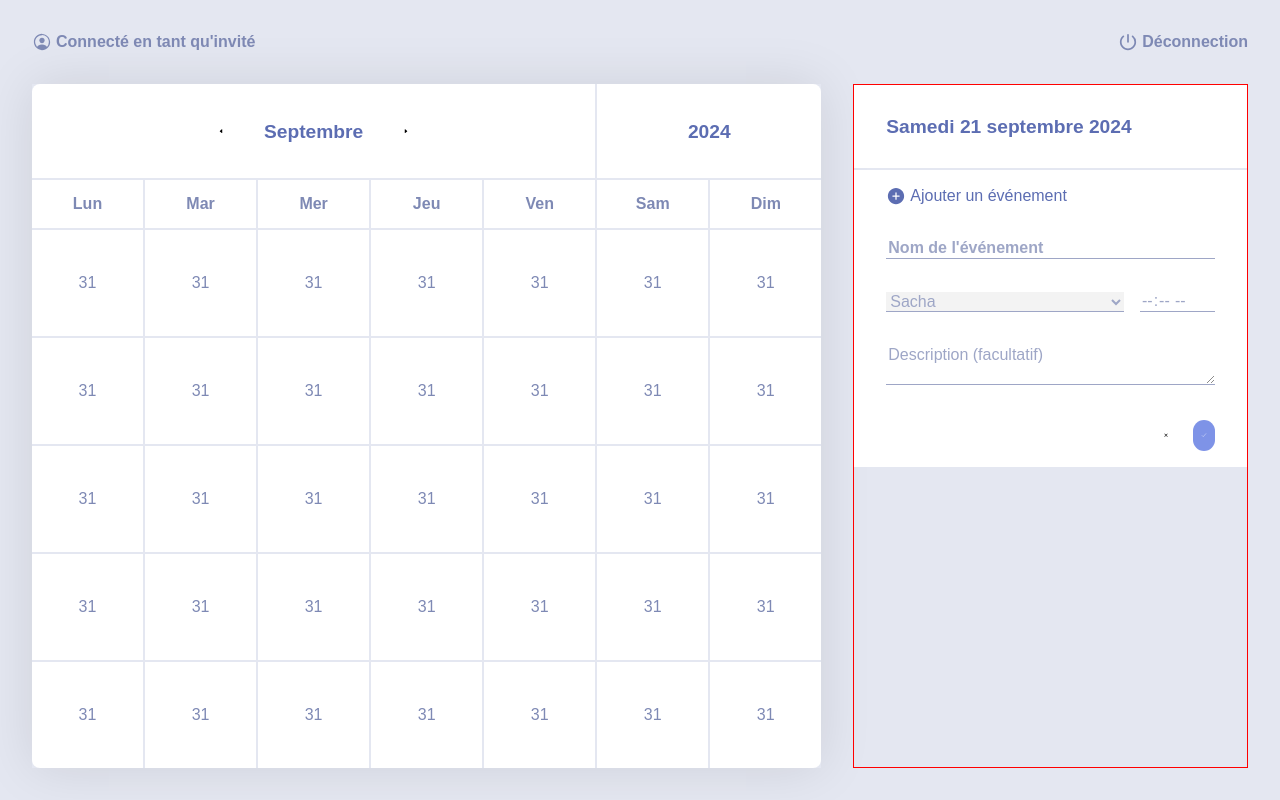
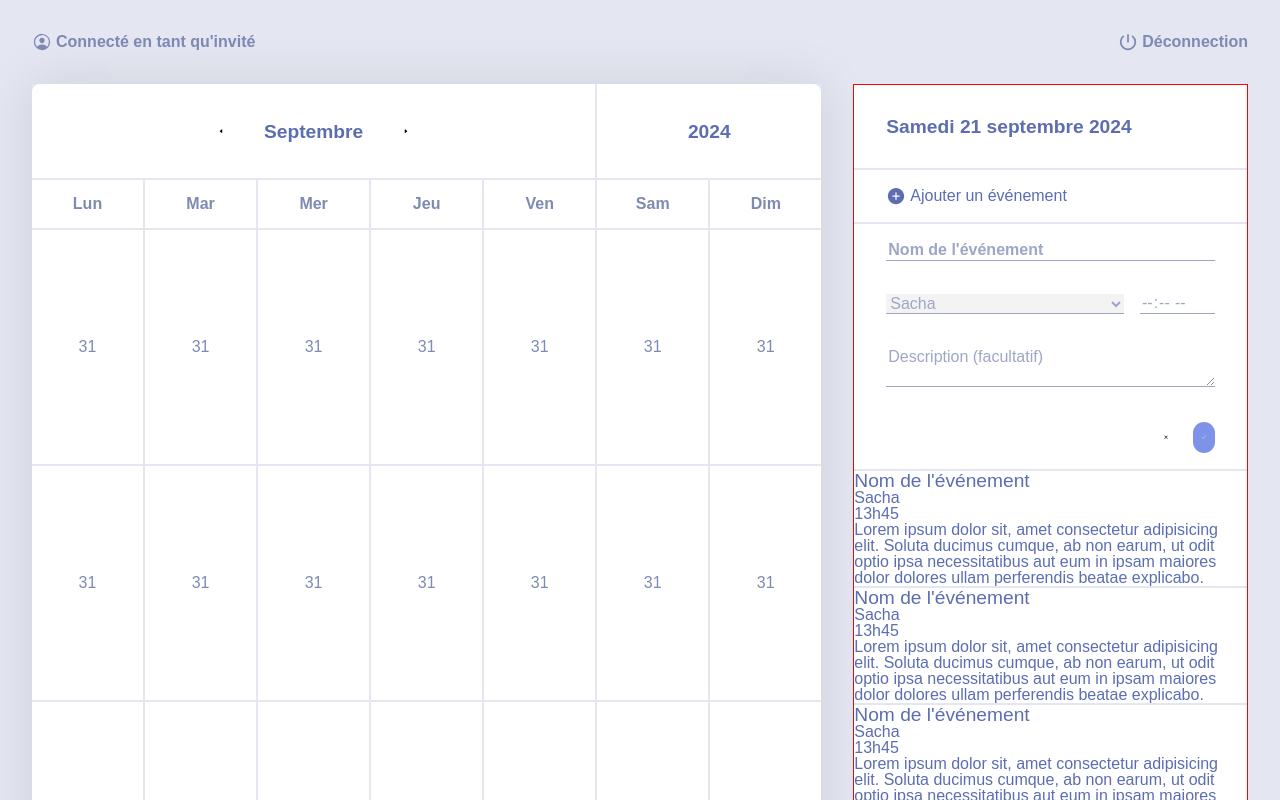
Before and after one commit to sylvain-galoustoff/sg-calendar, a React (Vite) app: page / in a window 1280 px wide. Built offline with nearby package versions, Linux system fonts and the light colour scheme; what webfontloader would draw is missing.

Commit message:
Create EventCard

```diff
--- /dev/null
+++ b/src/components/Events/EventCard.tsx
@@ -0,0 +1,18 @@
+function EventCard() {
+  return (
+    <div className="event-card">
+      <h2 className="event-name big">Nom de l'événement</h2>
+      <div className="event-data">
+        <p className="event-agenda">Sacha</p>
+        <p className="event-time">13h45</p>
+      </div>
+      <div className="event-note">
+        Lorem ipsum dolor sit, amet consectetur adipisicing elit. Soluta ducimus cumque,
+        ab non earum, ut odit optio ipsa necessitatibus aut eum in ipsam maiores dolor
+        dolores ullam perferendis beatae explicabo.
+      </div>
+    </div>
+  );
+}
+
+export default EventCard;
--- a/src/components/Sidebar/Sidebar.tsx
+++ b/src/components/Sidebar/Sidebar.tsx
@@ -1,4 +1,5 @@
 import AddEvent from "../Events/AddEvent";
+import EventCard from "../Events/EventCard";
 import SelectedDate from "./SelectedDate";
 
 function Sidebar() {
@@ -6,7 +7,16 @@ function Sidebar() {
     <div id="sidebar">
       <SelectedDate />
       <AddEvent />
-      <div id="events-list"></div>
+      <div id="events-list">
+        <EventCard />
+        <EventCard />
+        <EventCard />
+        <EventCard />
+        <EventCard />
+        <EventCard />
+        <EventCard />
+        <EventCard />
+      </div>
     </div>
   );
 }
--- a/src/styles/global.scss
+++ b/src/styles/global.scss
@@ -205,6 +205,12 @@ body,
 }
 
 /* ADD EVENT */
+#add-event {
+  display: flex;
+  flex-direction: column;
+  gap: 2px;
+}
+
 #add-event-form {
   background-color: $card;
   display: flex;
@@ -220,3 +226,14 @@ body,
 #agenda-group {
   flex: 1;
 }
+
+/* EVENTS */
+#events-list {
+  display: flex;
+  flex-direction: column;
+  gap: 2px;
+}
+
+.event-card {
+  background-color: $card;
+}
```
